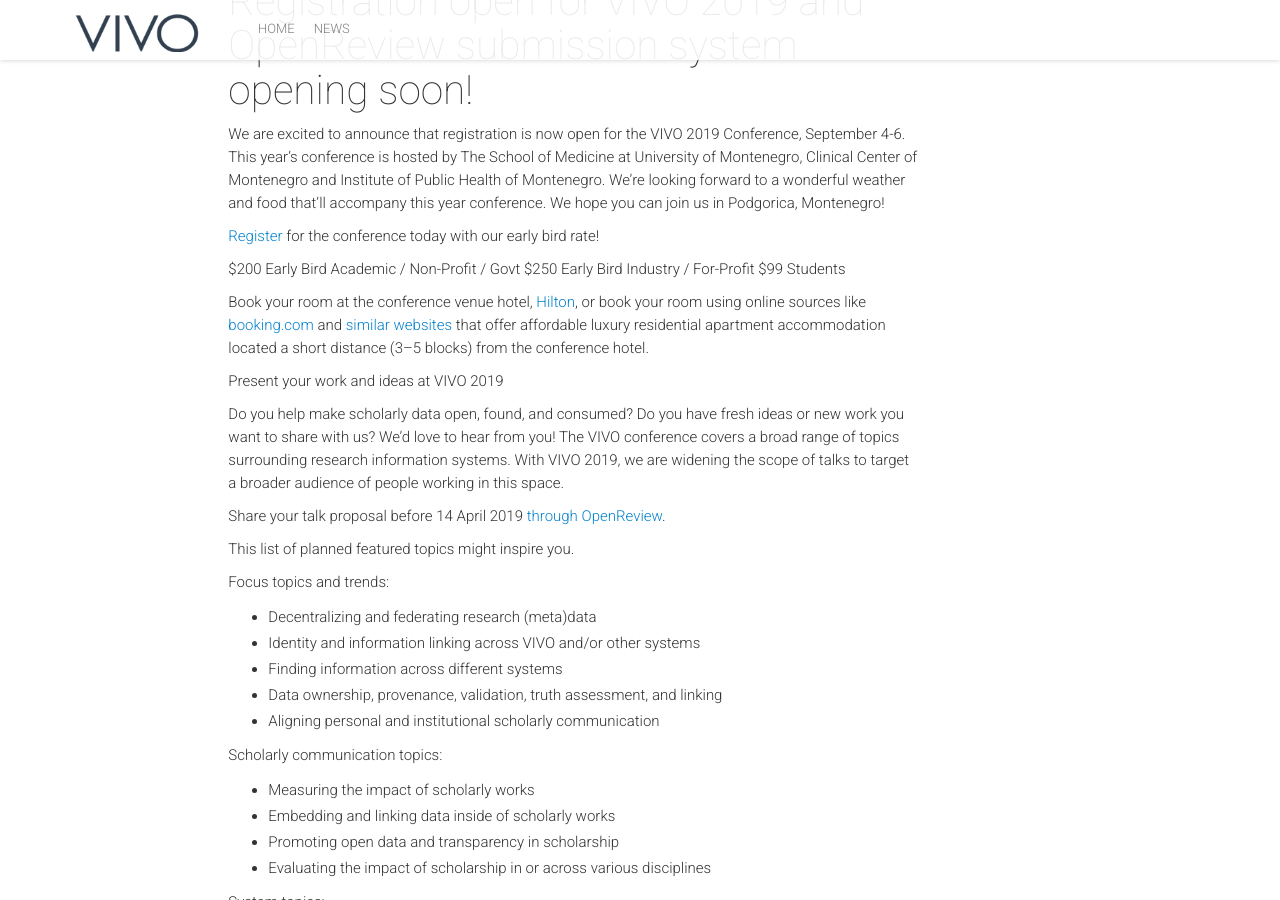
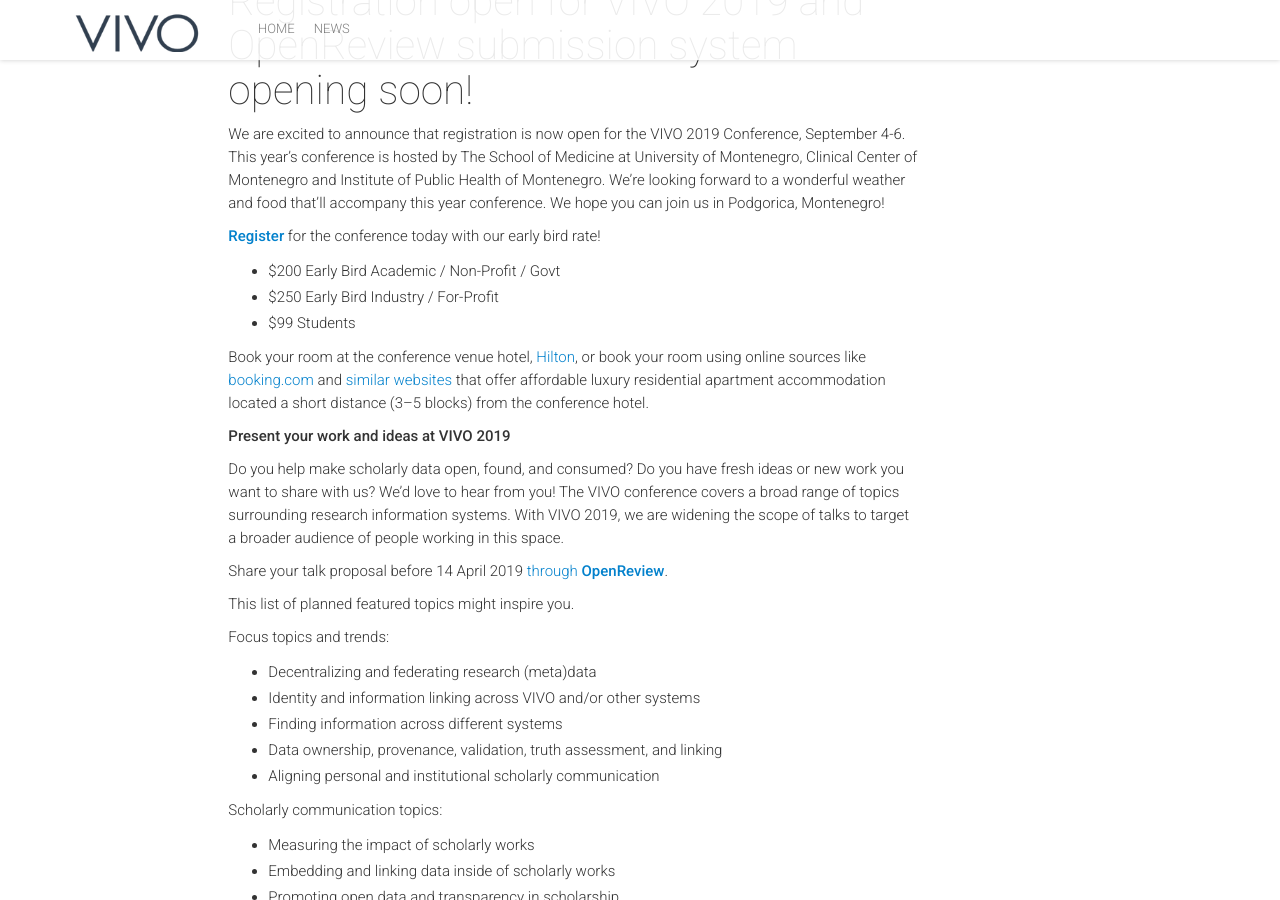
Before and after one commit to vivoconference/vivo2020, a Jekyll site: the page built from news/_posts/2019-01-21-registration_open_and_openreview.markdown, in a window 1280 px wide and 900 px high, scrolled down 598 px. Built offline with Jekyll 4.4.1, drawn with Linux system fonts in a browser that asks for light colours; nearby versions of some CDN libraries; comment, search, counter and statistics services are not loaded.

```diff
--- a/news/_posts/2019-01-21-registration_open_and_openreview.markdown
+++ b/news/_posts/2019-01-21-registration_open_and_openreview.markdown
@@ -11,19 +11,19 @@ isStaticPost: false
 We are excited to announce that registration is now open for the VIVO 2019 Conference, September 4-6.  This year’s conference is hosted by The School of Medicine at University of Montenegro, Clinical Center of Montenegro and Institute of Public Health of Montenegro. We’re looking forward to a wonderful weather and food that’ll accompany this year conference. We hope you can join us in Podgorica, Montenegro!
 
 
-[Register](https://www.eventbrite.com/e/vivo-2019-conference-tickets-50867496050) for the conference today with our early bird rate!
+[**Register**](https://www.eventbrite.com/e/vivo-2019-conference-tickets-50867496050) for the conference today with our early bird rate!
 
-$200 Early Bird Academic / Non-Profit / Govt
-$250 Early Bird Industry / For-Profit
-$99 Students
+* $200 Early Bird Academic / Non-Profit / Govt
+* $250 Early Bird Industry / For-Profit
+* $99 Students
 
 Book your room at the conference venue hotel, [Hilton](http://www3.hilton.com/en/hotels/montenegro/hilton-podgorica-crna-gora-TGDPMHI/index.html?WT.mc_id=zELWAAA0EU1WW2PSH3Nano4DGBrandx&WT.srch=1&utm_source=AdWords&utm_medium=ppc&utm_campaign=paidsearch&campaignid=638566708&adgroupid=27834264531&targetid=kwd-24824365235), or book your room using online sources like [booking.com](https://www.booking.com/) and [similar websites](http://www.ustanzadan.me/en/rent-a-stan/) that offer affordable luxury residential apartment accommodation located a short distance (3–5 blocks) from the conference hotel.
 
-Present your work and ideas at VIVO 2019
+**Present your work and ideas at VIVO 2019**
 
 Do you help make scholarly data open, found, and consumed? Do you have fresh ideas or new work you want to share with us? We’d love to hear from you! The VIVO conference covers a broad range of topics surrounding research information systems. With VIVO 2019, we are widening the scope of talks to target a broader audience of people working in this space.
 
-Share your talk proposal before 14 April 2019 [through OpenReview](http://vivoconference.org/talk-proposals/).
+Share your talk proposal before 14 April 2019 [through **OpenReview**](http://vivoconference.org/talk-proposals/).
 
 This list of planned featured topics might inspire you.
 
```
